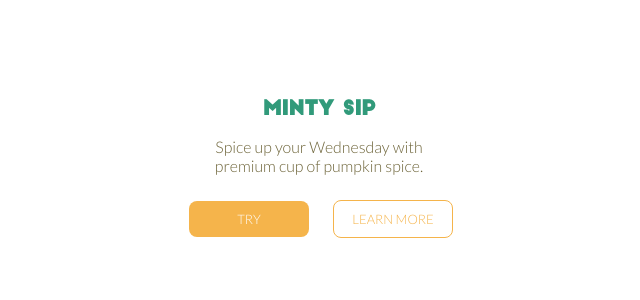
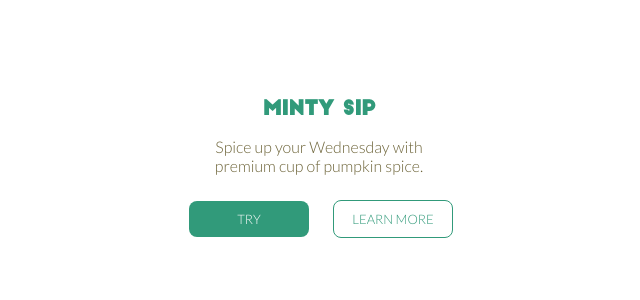
Before and after one commit to masa-stirn/daily-grind, a PHP site: page / in a window 1280 px wide. Shown: the part 482-782 px from the top of the page, without its empty margins (619-1259 px from the left). Run offline with PHP 8.4, Linux system fonts and the light colour scheme.

Commit message:
using PHP variable to dynamically change button color and button border WORKING

```diff
--- a/ITC 240/A2 Daily Grind/dailyGrind/index.php
+++ b/ITC 240/A2 Daily Grind/dailyGrind/index.php
@@ -243,7 +243,7 @@ echo "$day's coffee is $coffee and the color is $color"
         }
         .btn1{
             background-color: RGB(245,180,75);
-            color: #fff,
+            color: #fff;
             border: 1px solid #fff;
         }
         .btn1:hover{
@@ -286,8 +286,8 @@ echo "$day's coffee is $coffee and the color is $color"
       <div class="text-box">
           <h1 style="color:<? echo $color; ?>" class="text-box-title"><? echo $coffee; ?></h1>
           <p>Spice up your <? echo $day; ?> with premium cup of pumpkin spice.</p>
-          <button class="btn1">TRY</button>
-          <button class="btn2">LEARN MORE</button>
+          <button style="background-color:<? echo $color; ?>; border:none;" class="btn1">TRY</button>
+          <button style="color:<? echo $color; ?>; border:1px solid <? echo $color; ?>;" class="btn2">LEARN MORE</button>
       </div>
 
    </div>
```
